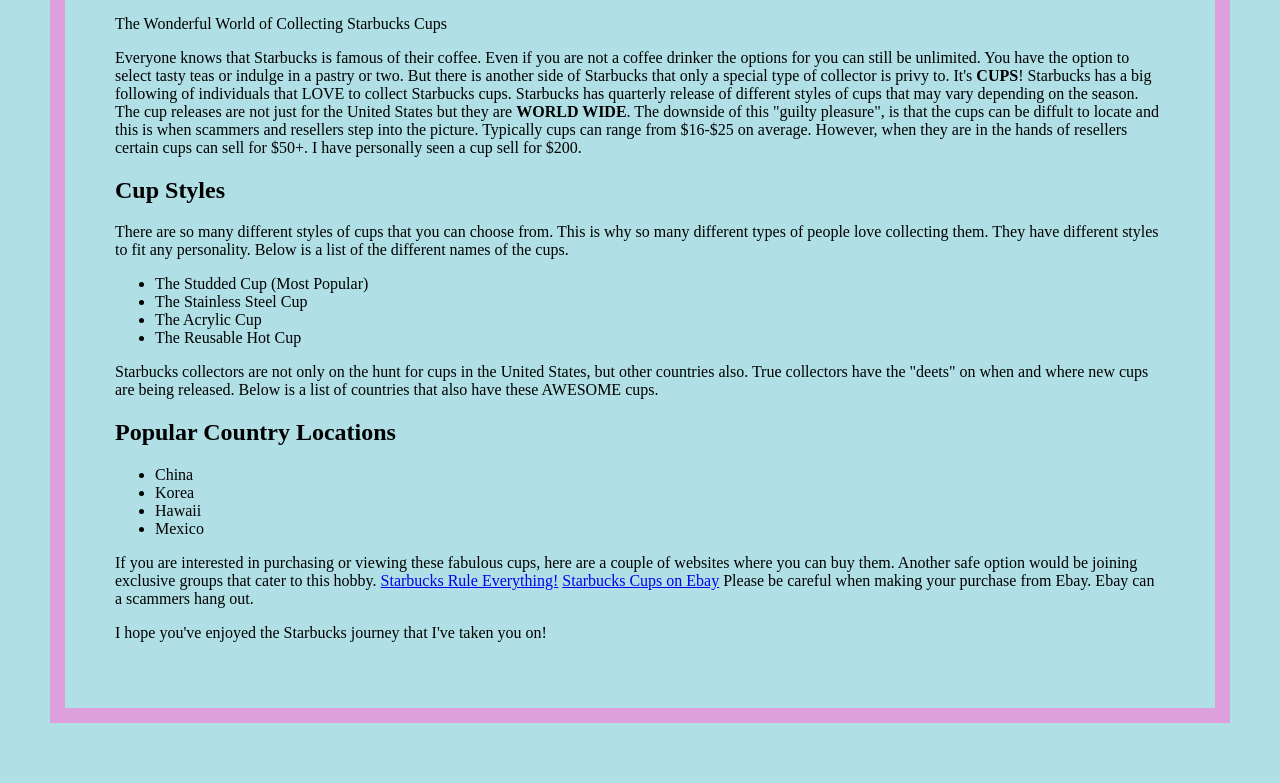
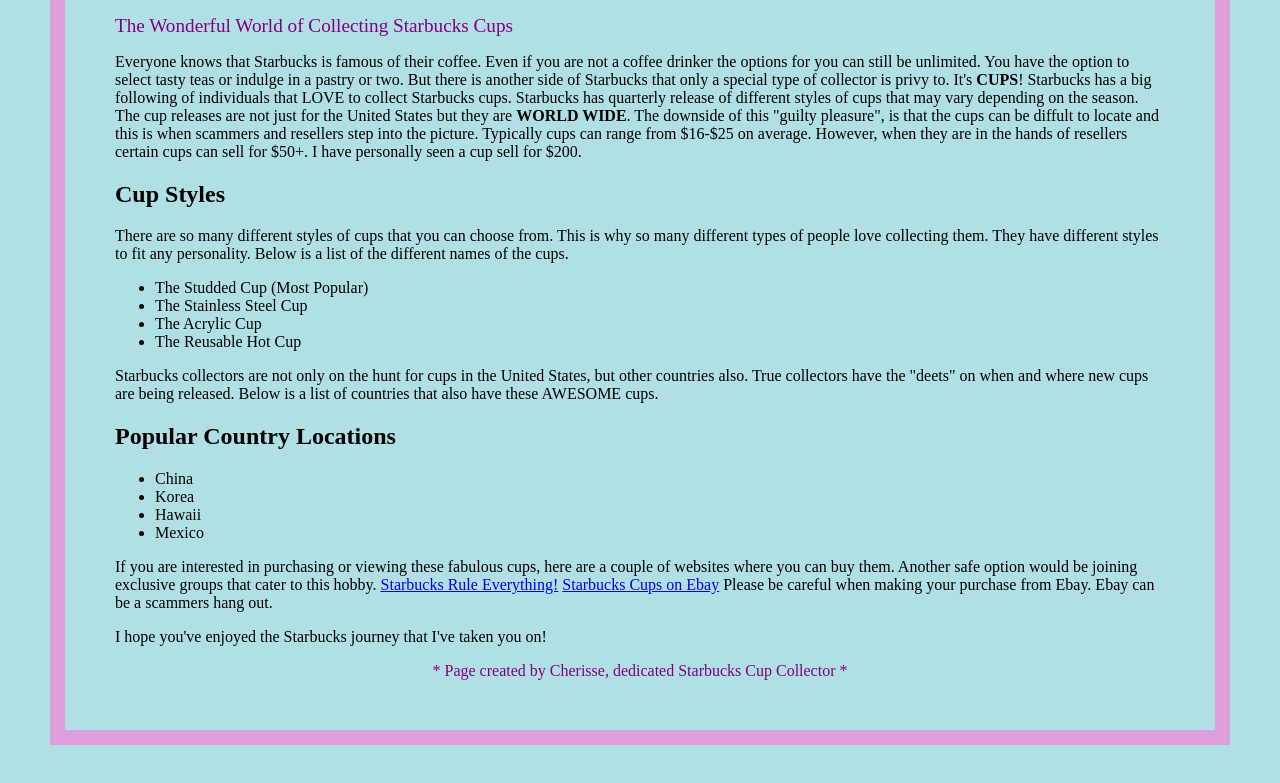
Before and after one commit to CWOsorio/HomeWork, a website: page 4Week_4_Homework/index.html in a window 1280 px wide. Shown: the part 593-1376 px from the top of the page. Drawn offline with Linux system fonts and the light colour scheme.

Commit message:
adding updates for HW4

```diff
--- a/4Week_4_Homework/index.html
+++ b/4Week_4_Homework/index.html
@@ -8,13 +8,13 @@
     <title>Starbucks Cups</title>
 </head>
 <body>
-    <script src="./index.js"></script>
+        <script src="./index.js"></script>
 
 <main>
 <h1>Collecting Starbucks Cups</h1>
 <img src="https://static.wixstatic.com/media/b80cc2_87e9e52b52634ba9b3ee5bc1f64c510a~mv2.jpg/v1/fill/w_500,h_500,al_c,q_85,usm_0.66_1.00_0.01/b80cc2_87e9e52b52634ba9b3ee5bc1f64c510a~mv2.webp" alt="cup" />
 <br>
-<header>The Wonderful World of Collecting Starbucks Cups</header>
+<header id="title" >The Wonderful World of Collecting Starbucks Cups</header>
 
     <p class="info"> Everyone knows that Starbucks is famous of their coffee. Even if you are not a coffee drinker
         the options for you can still be unlimited. You have the option to select tasty teas or indulge in a pastry or two.
@@ -49,12 +49,15 @@
     you can buy them. Another safe option would be joining exclusive groups that cater to this hobby.
 <a href="https://www.sbruleseverything.com/">Starbucks Rule Everything!</a>
 <a href="https://www.ebay.com/sch/i.html?_nkw=starbucks%20cups&ssPageName=GSTL">Starbucks Cups on Ebay</a>
-Please be careful when making your purchase from Ebay. Ebay can a scammers hang out.
+Please be careful when making your purchase from Ebay. Ebay can be a scammers hang out.
 
 <p> I hope you've enjoyed the Starbucks journey that I've taken you on!</p>
     </p>
 </main>
+<footer> * Page created by Cherisse, dedicated Starbucks Cup Collector *
+    <br>
 
+</footer>
 
 
 </body>
--- a/4Week_4_Homework/styles.css
+++ b/4Week_4_Homework/styles.css
@@ -21,3 +21,16 @@
       text-align: center;
       text-decoration: purple;
   }
+  #title {
+    font-size: larger;
+    color: purple;
+}
+
+   header + h2 {
+        color:purple;
+    }
+
+    footer{
+        text-align: center;
+        color: purple;
+    }
```
